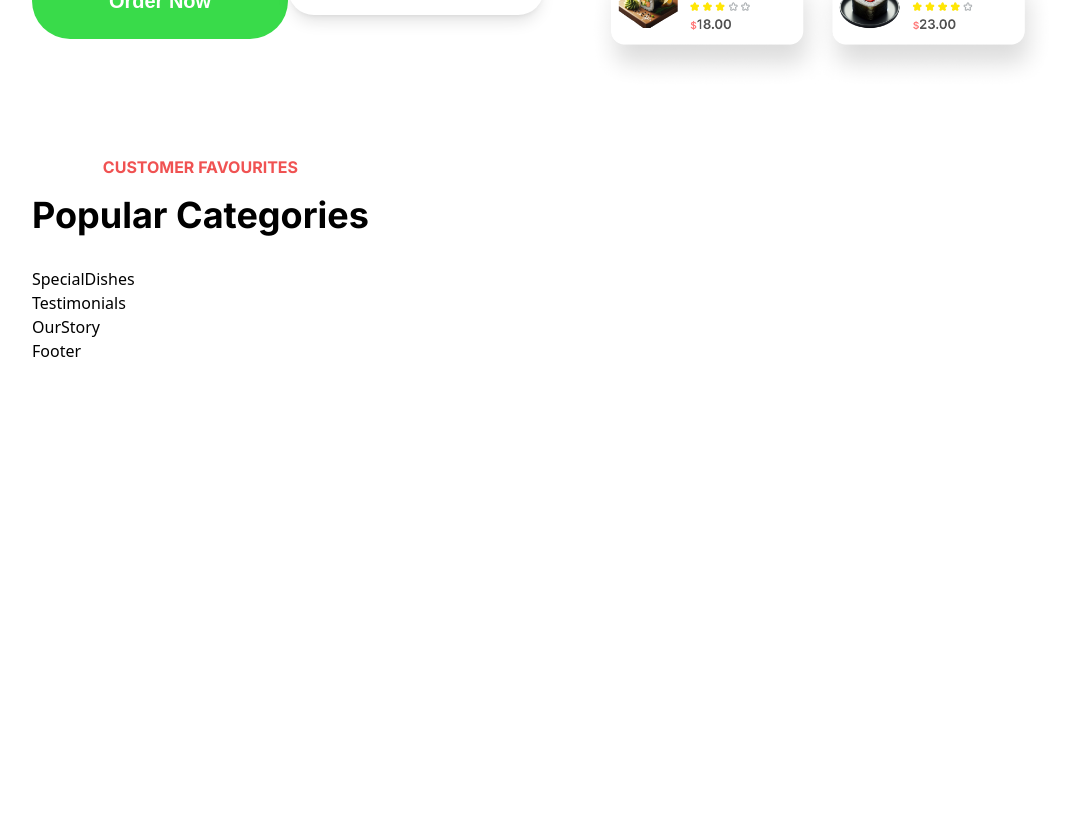
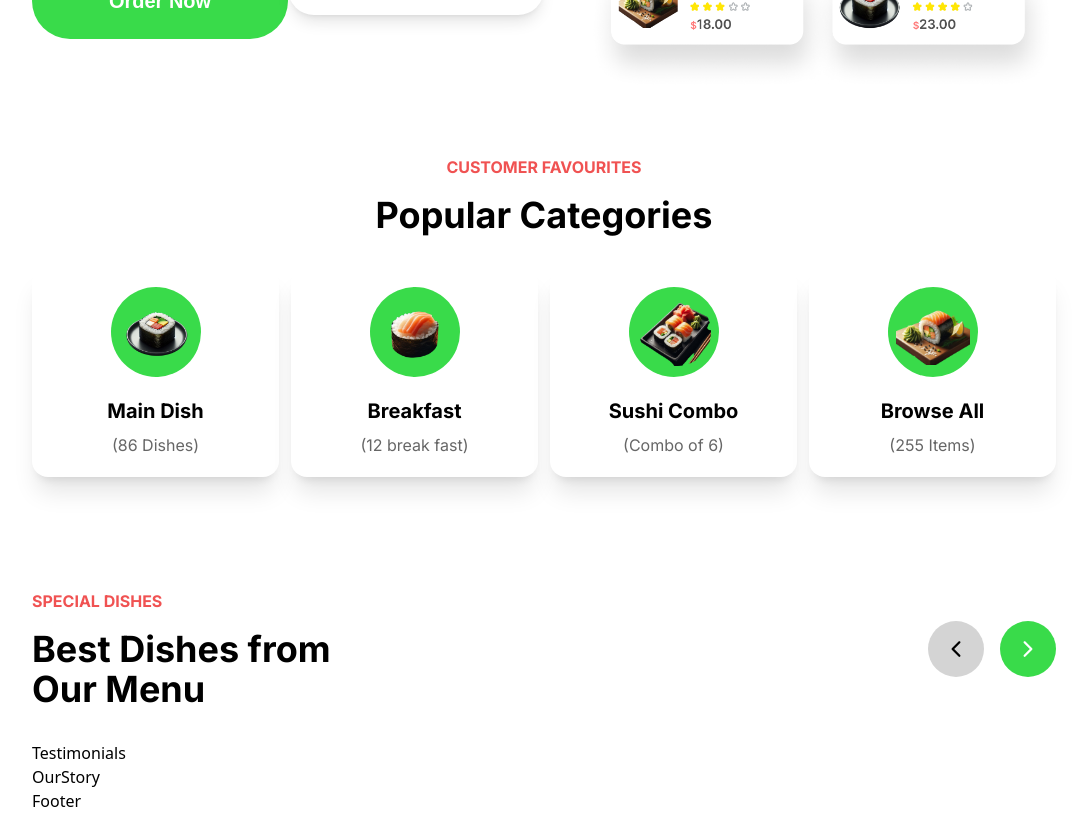
Before and after one commit to DevBrianKariuki/sushi, a React (Vite) app: page / in a window 1280 px wide. Shown: the part 460-1273 px from the top of the page, without its empty margins (96-1183 px from the left). Before the commit the page ends 823 px from the top, so only its background shows below. Built offline with nearby package versions, Linux system fonts and the light colour scheme; a web font is replaced by a local one.

Commit message:
Added Categories

```diff
--- a/src/Components/Categories.jsx
+++ b/src/Components/Categories.jsx
@@ -3,32 +3,37 @@ import { categories } from '../constants/constants'
 
 const Categories = () => {
   return (
-    <div className='w-full py-8 flex flex-col items-center md:flex-row sm:flex-row'>
-      <div className='flex flex-col items-center gap-4'>
+    <div className='w-full py-8 flex flex-col items-center'>
+      <div className='flex flex-col w-full justify-center items-center gap-4'>
         <p className='font-inter uppercase font-bold text-red-500'>Customer Favourites</p>
         <h1 className='font-inter font-bold text-4xl'>Popular Categories</h1>
       </div>
-      <div className='flex'>
-          {
-            categories.map((category, index)=>{
-              <FeatureCard key={category.id} image={category.image} title={category.title} content={category.content} />
-            })
-          }
+
+      <div className='flex flex-row w-full'>
+        <ul className='list-none w-full items-center flex md:flex-row flex-col gap-3'>
+            {categories.map((category, index) =>(
+              <CategoryCard image={category.image} title={category.title} content={category.content} />
+            ))}
+        </ul>
       </div>
+
     </div>
   )
 }
 
-const FeatureCard = ({image, title, content}) =>(
-  <div className='flex items-center flex-col'>
-    <div data-aos='zoom-in-up' className='p-4 w-[70px] mb-6 h-[70px] rounded-full whychoseuscard flex items-center justify-center'>
-      <img src={image} />
+const CategoryCard = ({title, id, image, content}) => (
+  <div className='w-full gap-5 flex mt-8 py-5 flex-col items-center justify-center shadow-xl bg-white rounded-2xl'>
+    <div className='p-2 flex items-center justify-center h-[90px] w-[90px] rounded-full bg-primary'>
+      <img src={image} className='w-[80px]' />
     </div>
-    <div className='flex flex-col items-center'>
-      <h1 data-aos='fade-left' className='font-inter font-semibold text-white text-2xl'>{title}</h1>
-      <p data-aos='fade-right' className='font-inter text-center text-sm text-gray-500'>{content}</p>
+
+    <div className='flex items-center gap-2 flex-col'>
+      <p className='font-inter text-xl font-bold'>{title}</p>
+      <p className='font-inter text-md text-gray'>{content}</p>
     </div>
+
   </div>
 )
 
+
 export default Categories
--- a/src/Components/SpecialDishes.jsx
+++ b/src/Components/SpecialDishes.jsx
@@ -1,8 +1,25 @@
 import React from 'react'
+import { IoIosArrowBack, IoIosArrowForward } from "react-icons/io";
 
 const SpecialDishes = () => {
   return (
-    <div>SpecialDishes</div>
+    <div className='w-full py-8 mt-12 flex flex-col items-center'>
+      <div className='flex w-full flex-col md:flex-row justify-between'>
+        <div className='flex flex-col w-full md:items-start justify-center items-center gap-4'>
+          <p className='font-inter uppercase font-bold text-red-500'>Special Dishes</p>
+          <h1 className='font-inter font-bold md:text-left text-center text-4xl'>Best Dishes from<br className='hidden sm:flex' /> Our Menu</h1>
+        </div>
+        <div className='flex hidden sm:flex flex-row w-full justify-end items-center gap-4'>
+          <div className='p-4 bg-neutral-300 rounded-full'>
+            <IoIosArrowBack fontSize={24} />
+          </div>
+          <div className='p-4 bg-primary rounded-full'>
+            <IoIosArrowForward className='text-white' fontSize={24} />
+          </div>
+        </div>
+      </div>
+
+    </div>
   )
 }
 
--- a/tailwind.config.js
+++ b/tailwind.config.js
@@ -9,7 +9,7 @@ export default {
     extend: {
       colors: {
         primary: "#39DB4A",
-        gray: "#555555",
+        gray: "#666666",
       },
       fontFamily: {
         afacad: ["Afacad", "sans-serif"],
```
